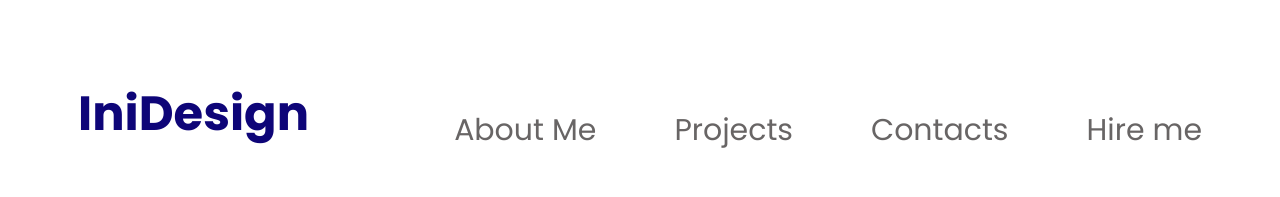
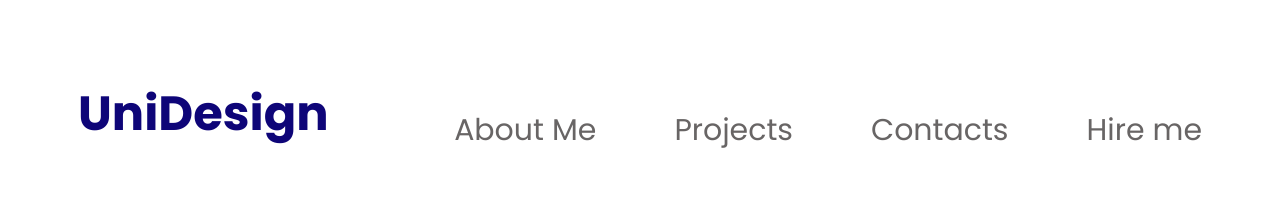
Before and after one commit to ThisisHappyEL/Portfolio-task, a website: page index.html in a window 1280 px wide. Shown: the top 197 px of the page. Drawn offline with Linux system fonts and the light colour scheme.

Commit message:
Поправил орфографическую ошибочку (Было IniDesign)

```diff
--- a/index.html
+++ b/index.html
@@ -9,7 +9,7 @@
 <body>
   <header>
     <div class="logo">
-      <a href="#">IniDesign</a>
+      <a href="#">UniDesign</a>
     </div>
     <nav>
       <ul>
```
